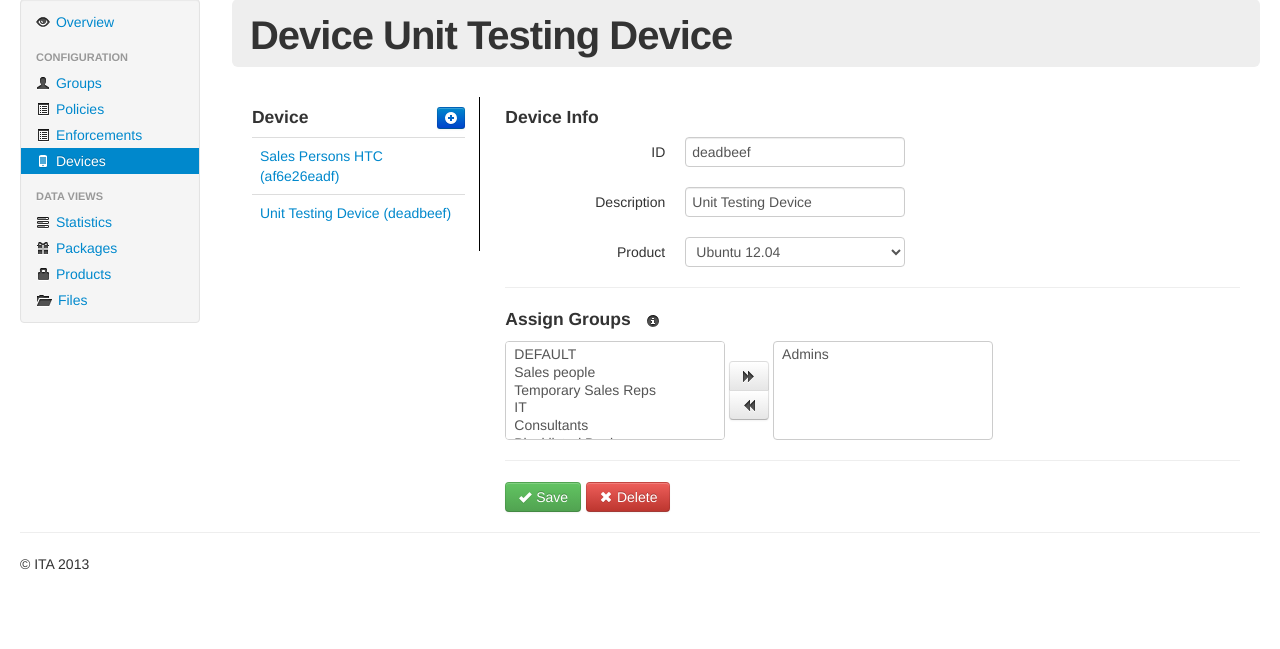
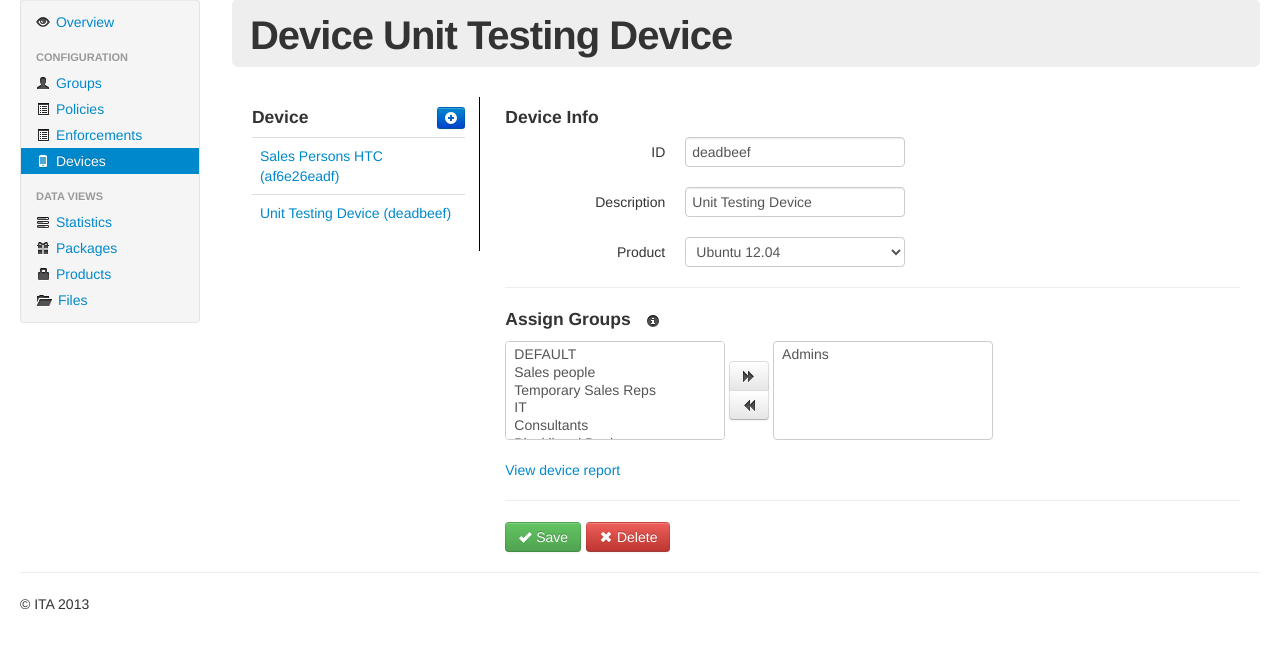
Before and after one commit to strongswan/strongTNC, a Django app: page /devices/1/ in a window 1280 px wide. Shown: the part 61-710 px from the top of the page. Run offline with Django 3.2, Linux system fonts and the light colour scheme; the visitor is signed in with stand-in values (Sample User, id 1); data comes from the database, SQL or seed files in the repository; parts of the project's set-up code (start-up, migrations or seed data) failed here and were passed over; some libraries are stand-ins or nearby versions.

Commit message:
Added view device report link

```diff
--- a/cygapp/templates/cygapp/devices.html
+++ b/cygapp/templates/cygapp/devices.html
@@ -97,6 +97,7 @@
 
     </div>
   </form>
+  <a href="/devices/{{ device.id }}/simulate">View device report</a>
 
   <hr>
 
```
